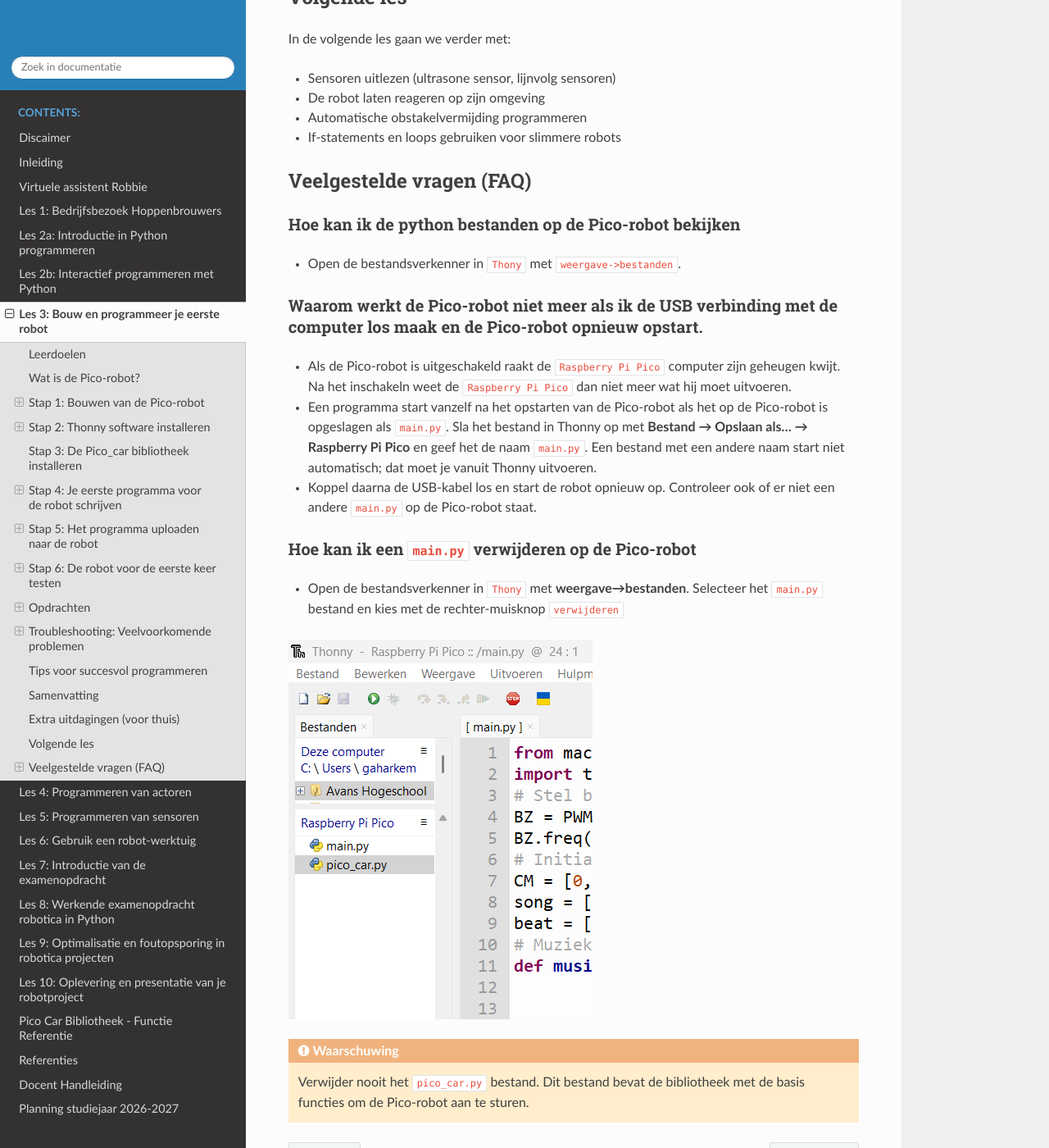
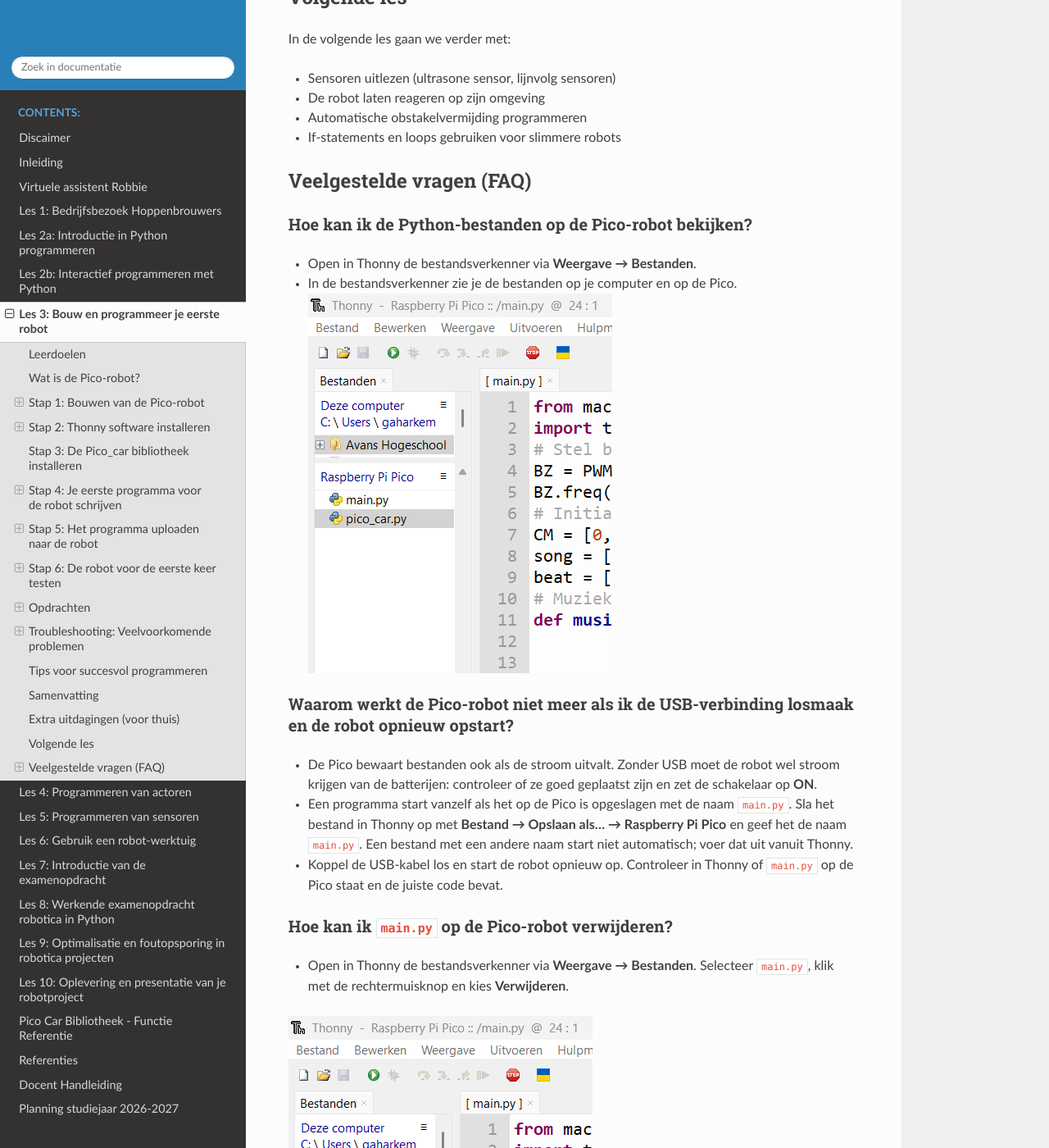
Before and after one commit to AvansMechatronica/vabokCursusRoboticaMetPython, a Sphinx documentation site: the page built from documentation/documentation/les3.md, in a window 1280 px wide and 1400 px high, scrolled down 11457 px. Shown: the whole window at 82% size. Built offline with Sphinx 7.4.7 and the Read the Docs theme 3.1.0, drawn with Linux system fonts in a browser that asks for light colours.

Commit message:
20261109

```diff
--- a/documentation/documentation/les3.md
+++ b/documentation/documentation/les3.md
@@ -428,16 +428,21 @@ In de volgende les gaan we verder met:
 - If-statements en loops gebruiken voor slimmere robots
 
 ## Veelgestelde vragen (FAQ)
-### Hoe kan ik de python bestanden op de Pico-robot bekijken
-* Open de bestandsverkenner in `Thony` met `weergave->bestanden`.
+### Hoe kan ik de Python-bestanden op de Pico-robot bekijken?
 
-### Waarom werkt de Pico-robot niet meer als ik de USB verbinding met de computer los maak en de Pico-robot opnieuw opstart.
-* Als de Pico-robot is uitgeschakeld raakt de `Raspberry Pi Pico` computer zijn geheugen kwijt. Na het inschakeln weet de `Raspberry Pi Pico` dan niet meer wat hij moet uitvoeren.
-* Een programma start vanzelf na het opstarten van de Pico-robot als het op de Pico-robot is opgeslagen als `main.py`. Sla het bestand in Thonny op met **Bestand → Opslaan als... → Raspberry Pi Pico** en geef het de naam `main.py`. Een bestand met een andere naam start niet automatisch; dat moet je vanuit Thonny uitvoeren.
-* Koppel daarna de USB-kabel los en start de robot opnieuw op. Controleer ook of er niet een andere `main.py` op de Pico-robot staat.
+- Open in Thonny de bestandsverkenner via **Weergave → Bestanden**.
+- In de bestandsverkenner zie je de bestanden op je computer en op de Pico.
+![image](../images/delete_main.py.png)
 
-### Hoe kan ik een `main.py` verwijderen op de Pico-robot
-   * Open de bestandsverkenner in `Thony` met **weergave→bestanden**. Selecteer het `main.py` bestand en kies met de rechter-muisknop `verwijderen`
+### Waarom werkt de Pico-robot niet meer als ik de USB-verbinding losmaak en de robot opnieuw opstart?
+
+- De Pico bewaart bestanden ook als de stroom uitvalt. Zonder USB moet de robot wel stroom krijgen van de batterijen: controleer of ze goed geplaatst zijn en zet de schakelaar op **ON**.
+- Een programma start vanzelf als het op de Pico is opgeslagen met de naam `main.py`. Sla het bestand in Thonny op met **Bestand → Opslaan als... → Raspberry Pi Pico** en geef het de naam `main.py`. Een bestand met een andere naam start niet automatisch; voer dat uit vanuit Thonny.
+- Koppel de USB-kabel los en start de robot opnieuw op. Controleer in Thonny of `main.py` op de Pico staat en de juiste code bevat.
+
+### Hoe kan ik `main.py` op de Pico-robot verwijderen?
+
+- Open in Thonny de bestandsverkenner via **Weergave → Bestanden**. Selecteer `main.py`, klik met de rechtermuisknop en kies **Verwijderen**.
 
 ![image](../images/delete_main.py.png)
 
```
